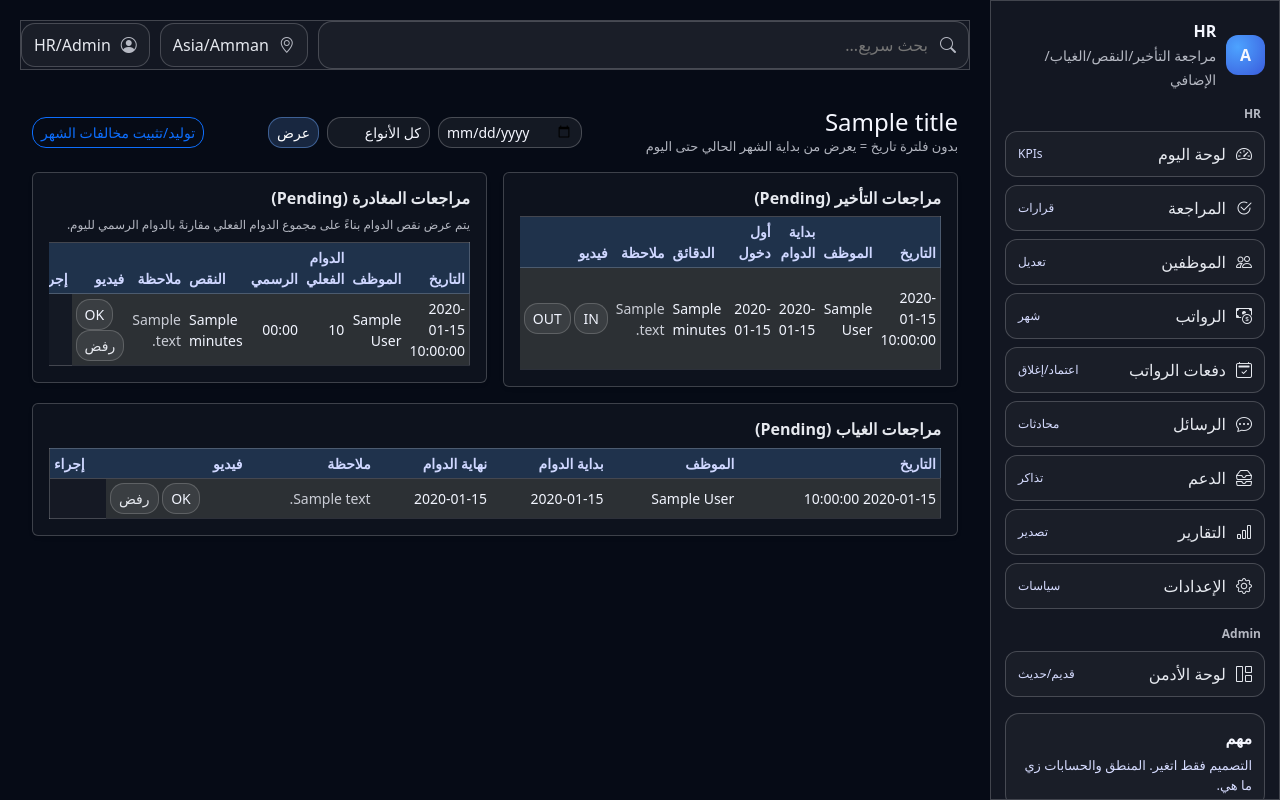
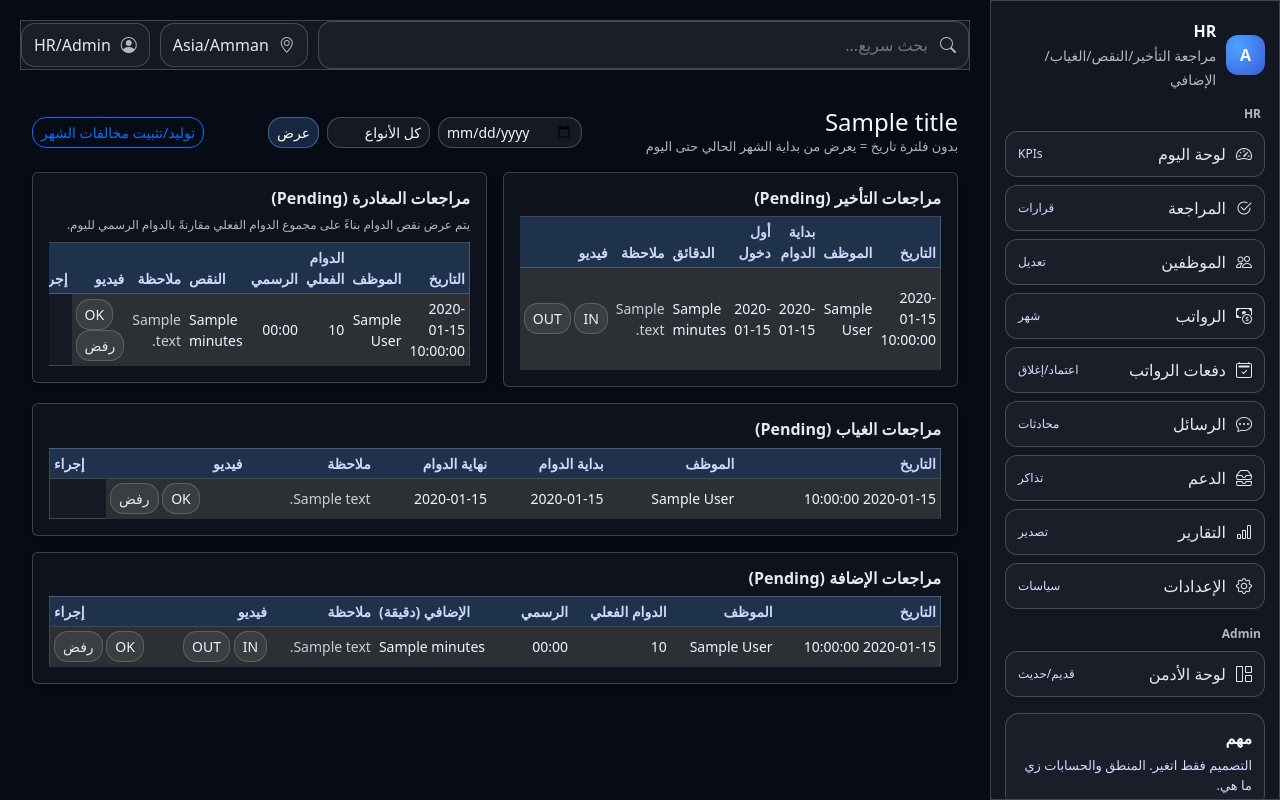
Before and after one commit to compamyin/attendance_app, a FastAPI app: template templates/hr_review.html in a window 1280 px wide. Run offline with FastAPI, Linux system fonts and the light colour scheme; the template is opened without the code that fills it: most values are stand-ins (such as "Sample title", 1, 10 or a date in 2020).

Commit message:
Update hr_review.html

```diff
--- a/templates/hr_review.html
+++ b/templates/hr_review.html
@@ -245,6 +245,78 @@
       </div>
     </div>
 
+        <!-- OVERTIME -->
+    <div class="col-12">
+      <div class="card shadow-sm">
+        <div class="card-body">
+          <h6 class="fw-bold mb-2">مراجعات الإضافة (Pending)</h6>
+          <div class="table-responsive">
+            <table class="table table-sm table-dark table-striped align-middle mb-0">
+              <thead>
+                <tr>
+                  <th>التاريخ</th>
+                  <th>الموظف</th>
+                  <th>الدوام الفعلي</th>
+                  <th>الرسمي</th>
+                  <th class="text-end">الإضافي (دقيقة)</th>
+                  <th>ملاحظة</th>
+                  <th>فيديو</th>
+                  <th class="text-end">إجراء</th>
+                </tr>
+              </thead>
+              <tbody>
+                {% if not overtime_rows %}
+                  <tr><td colspan="8" class="text-muted">لا يوجد مراجعات إضافة حالياً.</td></tr>
+                {% endif %}
+                {% for r in overtime_rows %}
+                  <tr>
+                    <td class="mono">{{ r.date }}</td>
+                    <td>{{ r.emp.full_name }}</td>
+                    <td class="mono">{{ r.work_duration or '-' }}</td>
+                    <td class="mono">{{ '%02d:%02d'|format((r.official_minutes or 0)//60, (r.official_minutes or 0)%60) }}</td>
+                    <td class="mono text-end">{{ r.minutes }}</td>
+                    <td class="text-muted" style="max-width: 240px; white-space: normal;">
+                      {{ r.note or "-" }}
+                    </td>
+                    <td class="text-nowrap">
+                      {% if r.in_log and r.in_log.video_path %}
+                        <a class="btn btn-sm btn-outline-success" target="_blank" href="/hr/log/{{ r.in_log.id }}">IN</a>
+                      {% else %}
+                        <span class="text-muted">—</span>
+                      {% endif %}
+
+                      {% if r.out_log and r.out_log.video_path %}
+                        <a class="btn btn-sm btn-outline-danger" target="_blank" href="/hr/log/{{ r.out_log.id }}">OUT</a>
+                      {% else %}
+                        <span class="text-muted">—</span>
+                      {% endif %}
+                    </td>
+                    <td class="text-end">
+                      <form method="post" action="/hr/review/decide" class="d-inline">
+                        <input type="hidden" name="back" value="{{ back_url }}">
+                        <input type="hidden" name="kind" value="overtime">
+                        <input type="hidden" name="date_str" value="{{ r.date }}">
+                        <input type="hidden" name="emp_id" value="{{ r.emp.id }}">
+                        <input type="hidden" name="decision" value="APPROVED">
+                        <button class="btn btn-success btn-sm">OK</button>
+                      </form>
+                      <form method="post" action="/hr/review/decide" class="d-inline">
+                        <input type="hidden" name="back" value="{{ back_url }}">
+                        <input type="hidden" name="kind" value="overtime">
+                        <input type="hidden" name="date_str" value="{{ r.date }}">
+                        <input type="hidden" name="emp_id" value="{{ r.emp.id }}">
+                        <input type="hidden" name="decision" value="REJECTED">
+                        <button class="btn btn-outline-light btn-sm">رفض</button>
+                      </form>
+                    </td>
+                  </tr>
+                {% endfor %}
+              </tbody>
+            </table>
+          </div>
+        </div>
+      </div>
+    </div>
   </div>
 </div>
 {% endblock %}
```
